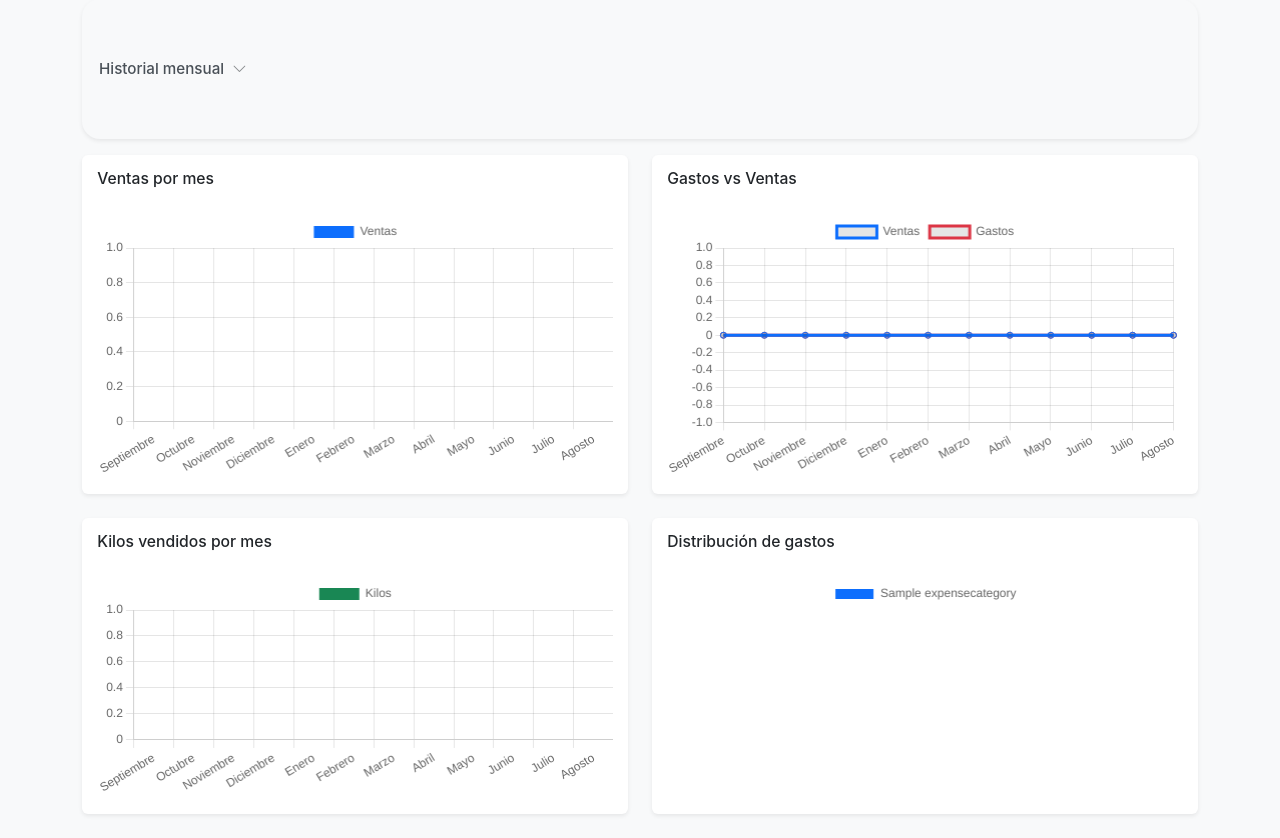
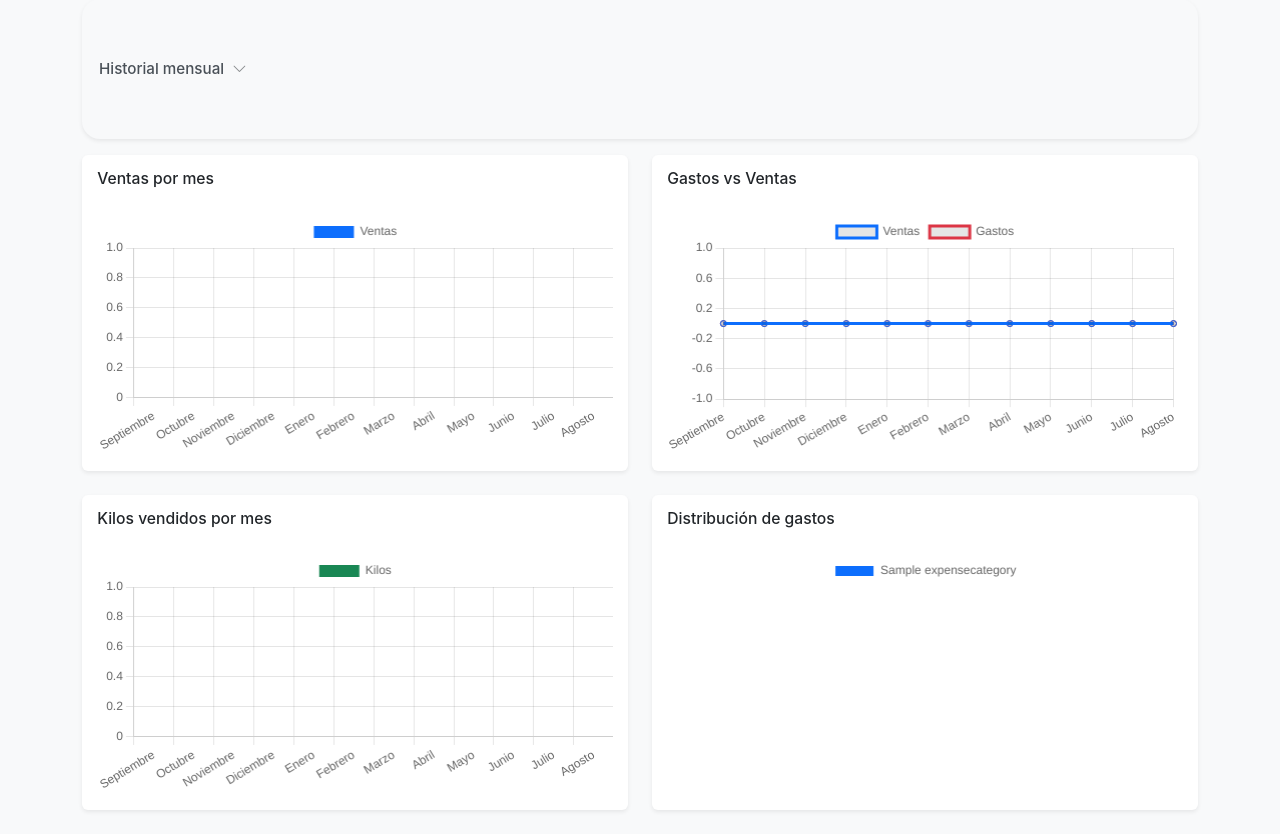
Before and after one commit to Marlon4789/kaboha-finance, a Django app: page / in a window 1280 px wide. Shown: the part 668-1506 px from the top of the page. After the commit the page ends 1481 px from the top, so only its background shows below. Run offline with Django 5.2, Linux system fonts and the light colour scheme; tables that the repository leaves empty hold one stand-in row (values such as "Sample post").

```diff
--- a/static/css/style.css
+++ b/static/css/style.css
@@ -23,7 +23,7 @@ body {
     vertical-align: text-bottom;
 }
 .chart-card {
-    min-height: 280px;
+    min-height: 260px;
 }
 .chart-card .card-body {
     display: flex;
@@ -36,13 +36,13 @@ body {
 }
 .chart-card .chart-container {
     flex: 1 1 auto;
-    min-height: 180px;
+    min-height: 220px;
 }
 
 .chart-container.small-chart {
-    min-height: 140px;
-    max-height: 220px;
-    height: 220px;
+    min-height: 220px;
+    max-height: 250px;
+    height: 240px;
 }
 .smallest {
     font-size: 0.78rem;
--- a/templates/dashboard/home.html
+++ b/templates/dashboard/home.html
@@ -168,7 +168,7 @@
                 <div class="card shadow-sm chart-card h-100">
                     <div class="card-body">
                         <h5 class="card-title">Ventas por mes</h5>
-                        <div class="chart-container mt-3">
+                        <div class="chart-container mt-3 small-chart">
                             <canvas id="salesChart"></canvas>
                         </div>
                     </div>
@@ -178,7 +178,7 @@
                 <div class="card shadow-sm chart-card h-100">
                     <div class="card-body">
                         <h5 class="card-title">Gastos vs Ventas</h5>
-                        <div class="chart-container mt-3">
+                        <div class="chart-container mt-3 small-chart">
                             <canvas id="expensesChart"></canvas>
                         </div>
                     </div>
```
